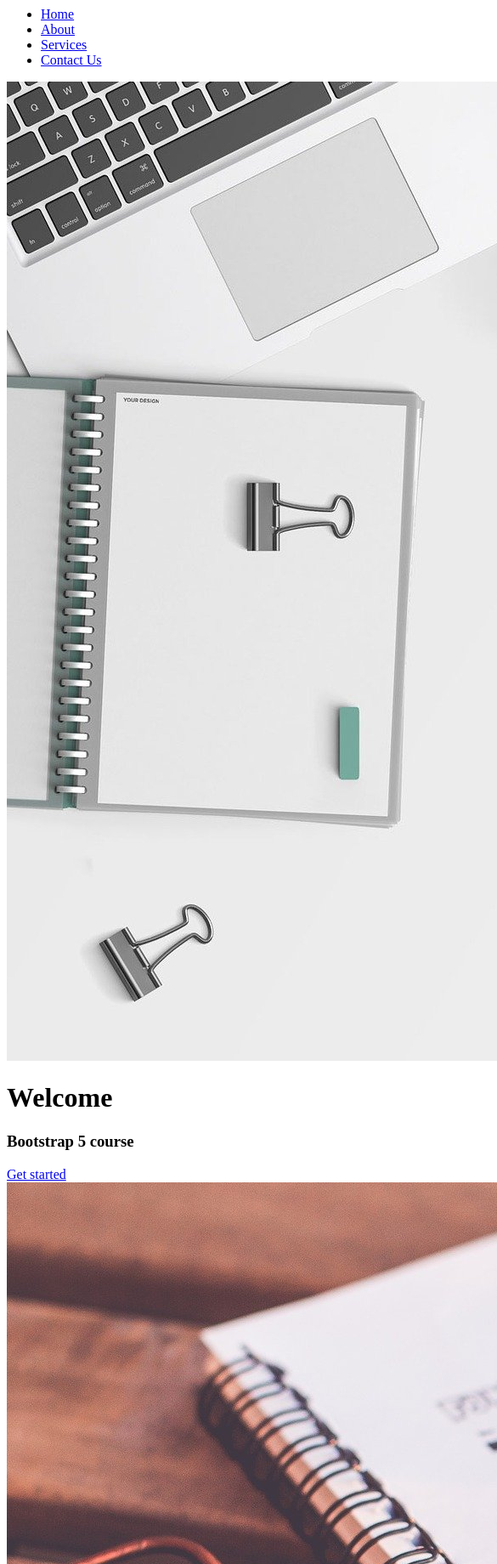
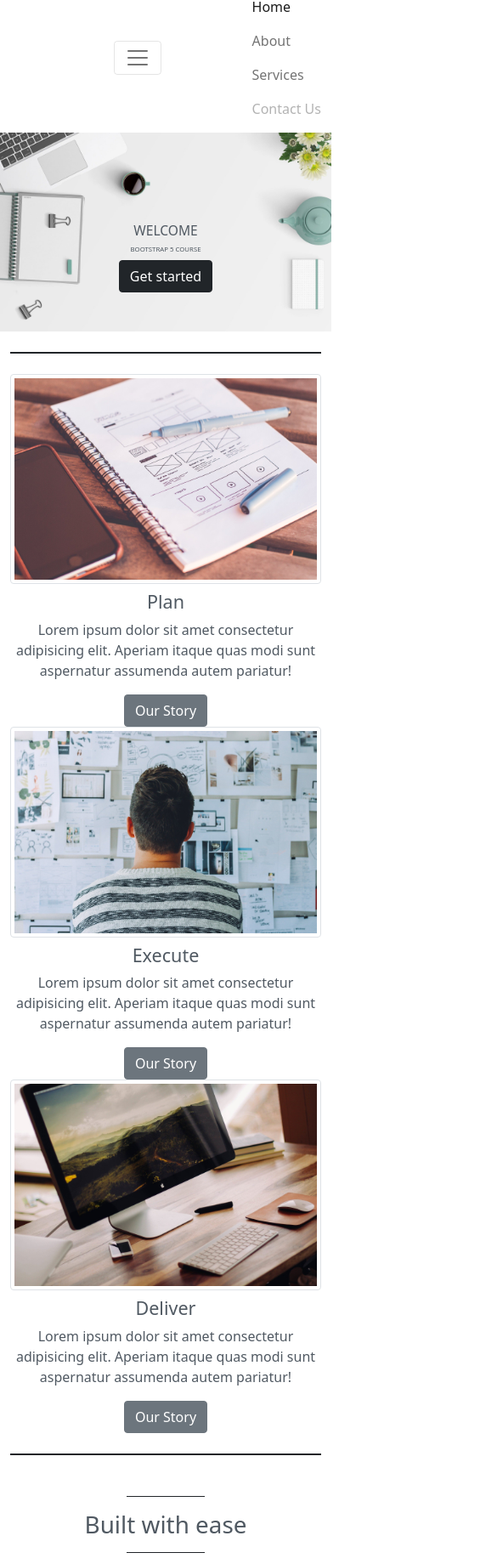
Before and after one commit to Integration-WEB/workshop3-CyrineLouati, a plain HTML site: page index.html in a window 390 px wide. Shown: the part 160-2000 px from the top of the page at 85% size, 585 px wide, since content can reach past the window. Drawn offline with nearby package versions, Linux system fonts and the light colour scheme.

```diff
--- a/css/style.css
+++ b/css/style.css
@@ -15,6 +15,10 @@
 
 #contact {
   z-index: 1000;
+}
+
+#caption {
+top:50%;
 }
 
 
@@ -57,14 +61,18 @@
 
 /* Devices under 1199px (xl) */
 @media (min-width: 1200px) {
+
 }
 /* Devices under 992px (lg) */
 @media (max-width: 992px) {
 
 }
+
 /* Devices under 768px (md) */
 @media (max-width: 768px) {
-
+  #caption {
+    top:30%;
+    }
 }
 /* Devices under 576px (sm) */
 @media (max-width: 576px) {
--- a/index.html
+++ b/index.html
@@ -4,14 +4,46 @@
     <meta charset="UTF-8">
     <meta name="viewport" content="width=device-width, initial-scale=1.0">
     <title>Bootstrap 5 - Starter Example</title>
+    <link href="https://cdn.jsdelivr.net/npm/bootstrap@5.0.2/dist/css/bootstrap.min.css" rel="stylesheet" integrity="sha384-EVSTQN3/azprG1Anm3QDgpJLIm9Nao0Yz1ztcQTwFspd3yD65VohhpuuCOmLASjC" crossorigin="anonymous">
+    <link href="css/style.css" rel="stylesheet">
 
 </head>
 <body>
 
+    <!---->
+    <nav class="navbar navbar-expand-lg navbar-light">
+        <a href="#" class=""><img src="img/logo.png" alt="" class=""></a>
+
+        <div class="container-fluid" >
+          <a class="navbar-brand" href="#"></a>
+          <button class="navbar-toggler" type="button" data-bs-toggle="collapse" data-bs-target="#navbarNav" aria-controls="navbarNav" aria-expanded="false" aria-label="Toggle navigation">
+            <span class="navbar-toggler-icon"></span>
+          </button>
+          <div class="d-flex justify-content-end" id="navbarNav" >
+            <ul class="navbar-nav">
+              <li class="nav-item">
+                <a class="nav-link active" aria-current="page" href="#home">Home</a>
+              </li>
+              <li class="nav-item">
+                <a class="nav-link" href="#about">About</a>
+              </li>
+              <li class="nav-item">
+                <a class="nav-link" href="#service">Services</a>
+              </li>
+              <li class="nav-item">
+                <a class="nav-link disabled">Contact Us</a>
+              </li>
+            </ul>
+          </div>
+        </div>
+      </nav>
+
+
+
 <!-- Start Home section-->
 <div id="home">
+    <!--
     <nav class="" id="navbarResponsive">
-        <a href="#" class=""><img src="img/logo.png" alt="" class=""></a>
 
 
         <div class="" id="navbarMenu">
@@ -23,45 +55,57 @@
             </ul>
         </div>
     </nav>
+-->
 
-    <img src="img/desktop.jpg" alt="esprit" class="">
 
-    <div class="caption">
-        <h1>Welcome</h1>
-        <h3>Bootstrap 5 course</h3>
-        <a href="#" class="">Get started</a>
+
+    <img src="img/desktop.jpg" alt="esprit" class="img-fluid">
+
+    <div class="caption text-center text-uppercase top-50 w-100 position-absolute">
+        <h1 style="font-size: 4vw;"> Welcome</h1>
+        <h3 style="font-size: 2vw;">Bootstrap 5 course</h3>
+        <button type="button" class="btn btn-dark">Get started</button>
+
     </div>
+
 
 </div>
 <!-- End Home section -->
 
 <!-- Start About section-->
-<div class="" id="about">
-    <div class=""></div>
-    <div class="">
+<div class="container" id="about">
+    <div class="border border-top border-dark my-4"></div>
 
-        <div class="">
-            <img src="img/1.jpg" alt="" class="">
-            <h4 class="">Plan</h4>
+    <div class="row">
+        <div class="col-md-4">
+            <img src="img/1.jpg" alt="" class="img-responsive img-thumbnail">
+            <center>
+            <h4 class="mt-2">Plan</h4>
             <p>Lorem ipsum dolor sit amet consectetur adipisicing elit. Aperiam itaque quas modi sunt aspernatur
                 assumenda autem pariatur!</p>
-            <a href="#" class="">Our Story</a>
+            <button type="button" class="btn btn-secondary">Our Story</button>
+            <center>
         </div>
 
-        <div class="">
-            <img src="img/2.jpg" alt="" class="">
-            <h4 class="">Execute</h4>
+        <div class="col-md-4">
+            <img src="img/2.jpg" alt="" class="img-responsive img-thumbnail">
+            <center>
+            <h4 class="mt-2">Execute</h4>
             <p>Lorem ipsum dolor sit amet consectetur adipisicing elit. Aperiam itaque quas modi sunt aspernatur
                 assumenda autem pariatur!</p>
-            <a href="#" class="">Our Story</a>
+            <button type="button" class="btn btn-secondary">Our Story</button>
+            </center>
         </div>
 
-        <div class="">
-            <img src="img/3.jpg" alt="" class="">
-            <h4 class="">Deliver</h4>
+        <div class="col-md-4">
+            <img src="img/3.jpg" alt="" class="img-responsive img-thumbnail">
+            <center>
+            <h4 class="mt-2">Deliver</h4>
             <p>Lorem ipsum dolor sit amet consectetur adipisicing elit. Aperiam itaque quas modi sunt aspernatur
                 assumenda autem pariatur!</p>
-            <a href="#" class="">Our Story</a>
+            <button type="button" class="btn btn-secondary">Our Story</button>
+            </center>
+
         </div>
 
     </div>
@@ -71,7 +115,10 @@
 
 <!-- End About section -->
 
-<!-- Start Fixed Background IMG -->
+<!-- Start Fixed Background IMG
+
+</br>
+</br>
 
 <div class="fixed-background" id="service">
     <div class="services">
@@ -92,20 +139,22 @@
     </div>
 </div>
 
-<!-- End Fixed Background IMG -->
+ End Fixed Background IMG -->
 
-<div id="contact" class="">
-    <div class="">
-        <div class=""></div>
-        <h1 class="">Built with ease</h1>
-        <div class=""></div>
-        <p class="">Lorem ipsum, dolor sit amet consectetur adipisicing elit. Assumenda hic, magni fuga accusantium
+<div id="contact" class="container">
+    <div class="border border-top border-dark my-4"></div>
+
+    <div class="text-center">
+        <div class="border-top border-dark my-3 w-25 mx-auto mt-5"></div>
+        <h1 class="text-center">Built with ease</h1>
+        <div class="border-top border-dark my-3 w-25 mx-auto"></div>
+        <p class="text-center">Lorem ipsum, dolor sit amet consectetur adipisicing elit. Assumenda hic, magni fuga accusantium
             nulla ratione odit praesentium? Maiores in veniam accusamus cupiditate necessitatibus. Perspiciatis ab
             aliquam quod fugiat commodi atque.</p>
-        <p class="">Lorem ipsum dolor sit amet consectetur adipisicing elit. Expedita dolorum ullam vitae id
+        <p class="text-center">Lorem ipsum dolor sit amet consectetur adipisicing elit. Expedita dolorum ullam vitae id
             veritatis quidem eaque ratione, excepturi minima porro dicta. Voluptatem maxime magnam illo aliquam corporis
             provident sunt sequi?</p>
-        <a href="#" class="">Contact Us</a>
+        <a href="#" class="btn btn-secondary">Contact Us</a>
     </div>
 </div>
 
```
